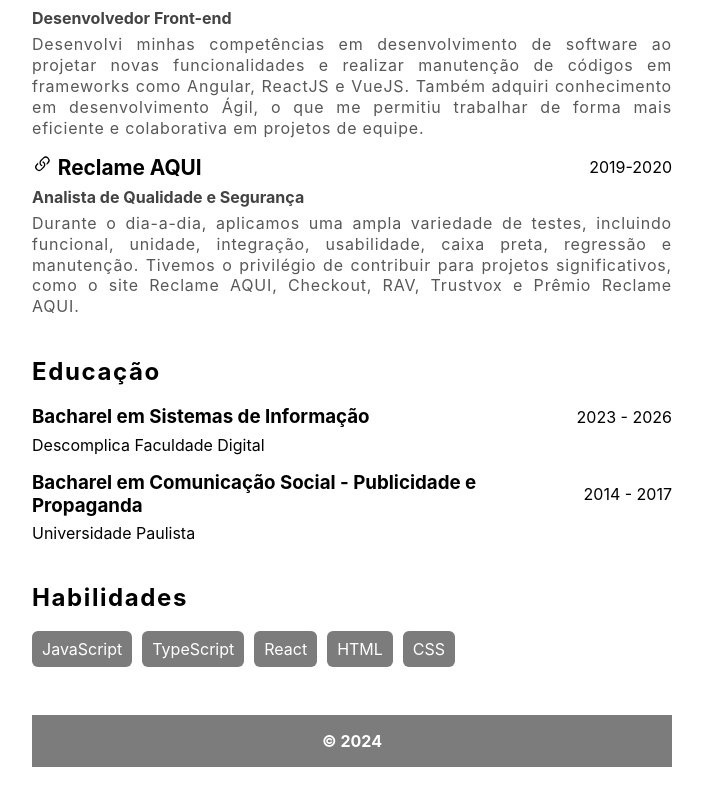
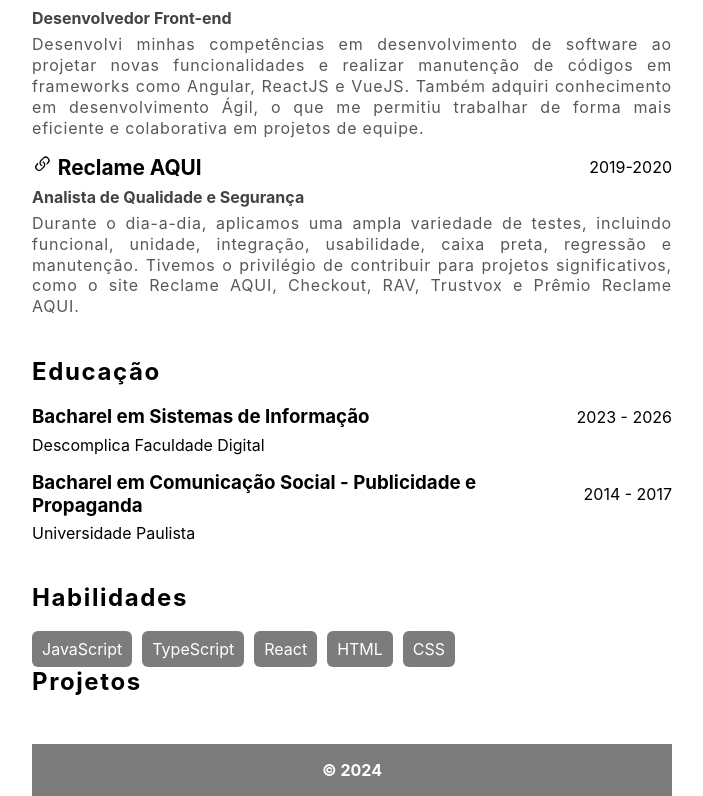
Before and after one commit to cpwaldow/cv, a React (Vite) app: page / in a window 1280 px wide. Shown: the part 840-1636 px from the top of the page, without its empty margins (288-991 px from the left). Before the commit the page ends 1607 px from the top, so only its background shows below. Built offline with nearby package versions, Linux system fonts and the light colour scheme; the HTML template or start-up script is replaced by a standard one.

Commit message:
iniciando com seção de projetos

```diff
--- a/src/App.jsx
+++ b/src/App.jsx
@@ -2,6 +2,7 @@ import './App.css';
 import About from './components/About';
 import Education from './components/Education';
 import Header from './components/Header';
+import Projects from './components/Projects';
 import Skills from './components/Skills';
 import WorkExperience from './components/WorkExperience';
 
@@ -14,6 +15,7 @@ function App() {
         <WorkExperience />
         <Education />
         <Skills />
+        <Projects />
       </main>
       <footer className='container footer'>
         <h4>&copy; {new Date().getFullYear()}</h4>
--- /dev/null
+++ b/src/components/Projects/index.jsx
@@ -0,0 +1,11 @@
+import SubTitle from '../SubTitle';
+
+const Projects = () => {
+  return (
+    <>
+      <SubTitle subtitle='Projetos' />
+    </>
+  );
+};
+
+export default Projects;
```
